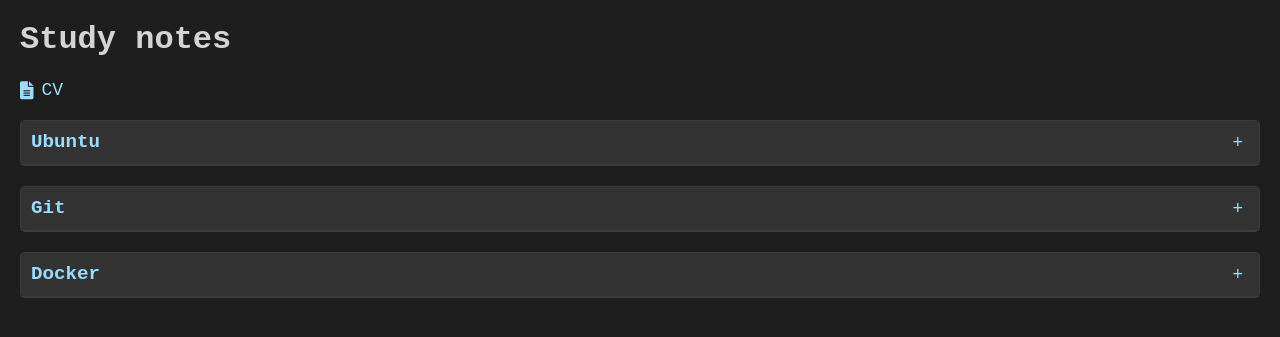
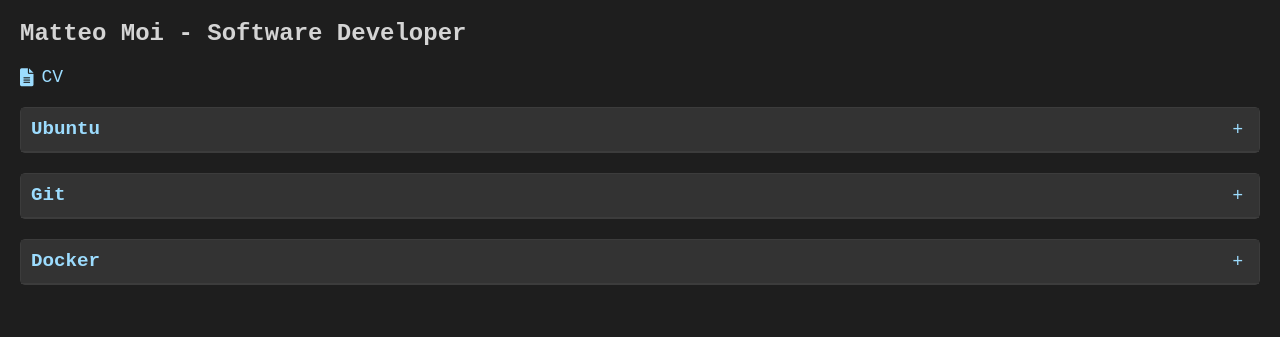
Before and after one commit to Jok98/Jok98.github.io, a Jekyll site: the page index.html, which Jekyll copies as it is, in a window 1280 px wide. Shown: the top 337 px of the page. Built offline with Jekyll 4.4.1, drawn with Linux system fonts in a browser that asks for light colours.

Commit message:
update index

```diff
--- a/index.html
+++ b/index.html
@@ -3,14 +3,14 @@
 <head>
     <meta charset="UTF-8">
     <meta name="viewport" content="width=device-width, initial-scale=1.0">
-    <title>Sito con Sezioni</title>
+    <title>Jok98</title>
     <!-- My CSS -->
     <link rel="stylesheet" href="assets/css/default_style.css">
     <!-- remote css -->
     <link rel="stylesheet" href="https://cdnjs.cloudflare.com/ajax/libs/font-awesome/6.0.0-beta3/css/all.min.css">
 </head>
 <body>
-<h1>Study notes</h1>
+<h2>Matteo Moi - Software Developer</h2>
 <a href="notes/cv" target="_blank" class="cv-link">
     <i class="fas fa-file-alt"></i> CV
 </a>
```
